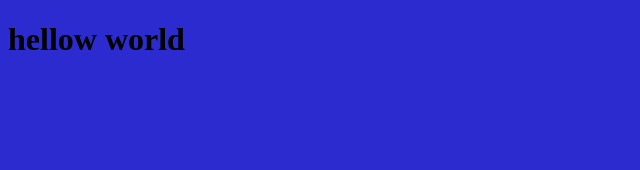
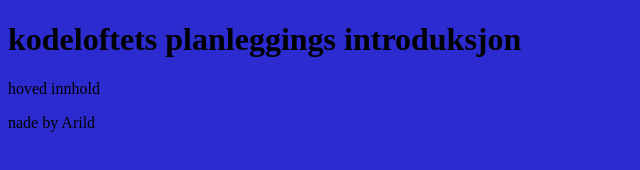
Before and after one commit to neverdal1/kodeloftetdag3, a website: page index.html in a window 1280 px wide. Shown: the whole page, without its empty margins (0-640 px from the left). Drawn offline with Linux system fonts and the light colour scheme.

Commit message:
kodeloftetdag4

```diff
--- a/index.html
+++ b/index.html
@@ -7,7 +7,15 @@
   <link rel="stylesheet" href="styles.css">
 </head>
 <body>
-  <h1>hellow world</h1>
+  <header>
+<h1>kodeloftets planleggings introduksjon</h1>
+</header>
+<main>
+  <p>hoved innhold</p>
+</main>
 
+<footer>
+  <p>nade by Arild</p>
+</footer>
 </body>
 </html>
```
